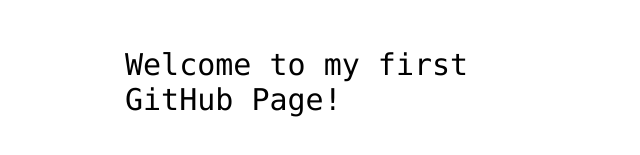
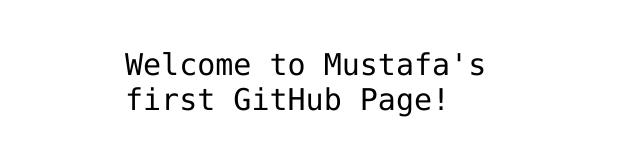
Before and after one commit to okHill/hello-world, a plain HTML site: page index.html in a window 1280 px wide. Shown: the part 341-496 px from the top of the page, without its empty margins (315-955 px from the left). Drawn offline with Linux system fonts and the light colour scheme.

Commit message:
Update index.html

```diff
--- a/index.html
+++ b/index.html
@@ -12,7 +12,7 @@
 <img src="https://octodex.github.com/images/daftpunktocat-thomas.gif" id="octocat" alt="octocat-gif" />
 
 <!-- Change this code here by copy and pasting your template on line 15 -->
-<p>Welcome to my first GitHub Page!</p>
+<p>Welcome to Mustafa's first GitHub Page!</p>
 
 </body>
 </html>
```
